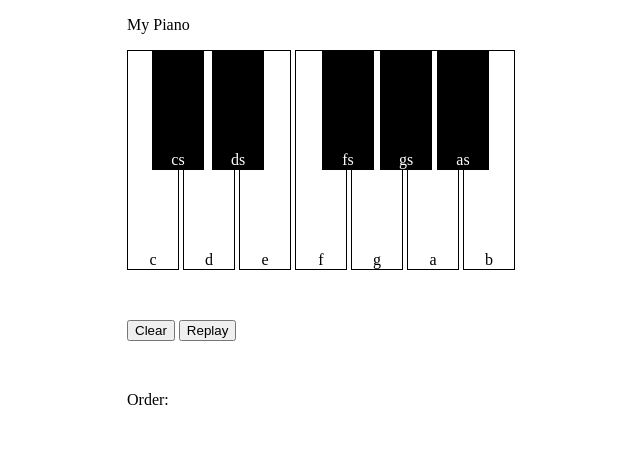
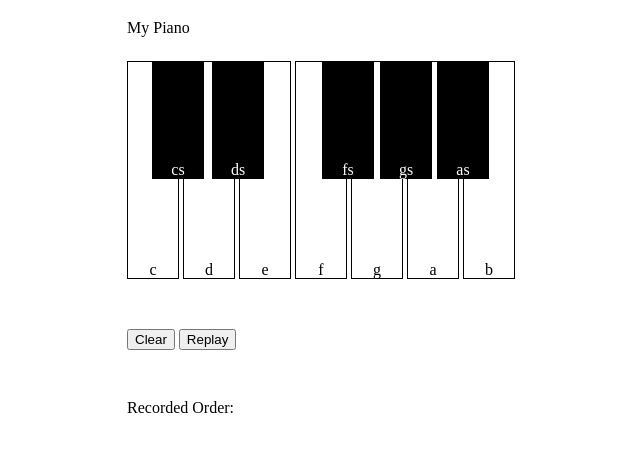
Before and after one commit to whuey79/piano, a plain HTML site: page index.html in a window 1280 px wide. Shown: the whole page, without its empty margins (138-778 px from the left). Drawn offline with nearby package versions, Linux system fonts and the light colour scheme.

Commit message:
add css reset, better html semantics

```diff
--- a/index.html
+++ b/index.html
@@ -1,7 +1,8 @@
 <!DOCTYPE html>
 <html>
-<head>
+<head lang='en'>
   <title>Sample HTML5 Webpage</title>
+  <meta charset="utf-8"/>
   <script src="http://ajax.googleapis.com/ajax/libs/jquery/1.11.1/jquery.min.js"></script>
   <link rel="stylesheet" type="text/css" href="main.css">
 </head>
@@ -10,22 +11,21 @@
 
   <div id="container">
   <p>My Piano</p>
-  <div id="pianokeys">
 
-    <div id="c" class="bigkey">c</div>
-    <div id="cs" class="smallkey">cs</div>
-    <div id="d" class="bigkey">d</div>
-    <div id="ds" class="smallkey">ds</div>
-    <div id="e" class="bigkey">e</div>
-    <div id="f" class="bigkey">f</div>
-    <div id="fs" class="smallkey">fs</div>
-    <div id="g" class="bigkey">g</div>
-    <div id="gs" class="smallkey">gs</div>
-    <div id="a" class="bigkey">a</div>
-    <div id="as" class="smallkey">as</div>
-    <div id="b" class="bigkey">b</div>
-
-  </div>
+  <ul id="pianokeys">
+    <li id="c" class="bigkey">c</li>
+    <li id="cs" class="smallkey">cs</li>
+    <li id="d" class="bigkey">d</li>
+    <li id="ds" class="smallkey">ds</li>
+    <li id="e" class="bigkey">e</li>
+    <li id="f" class="bigkey">f</li>
+    <li id="fs" class="smallkey">fs</li>
+    <li id="g" class="bigkey">g</li>
+    <li id="gs" class="smallkey">gs</li>
+    <li id="a" class="bigkey">a</li>
+    <li id="as" class="smallkey">as</li>
+    <li id="b" class="bigkey">b</li>
+  </ul>
   <!-- close piano -->
 
   <div id="second">
@@ -35,7 +35,7 @@
     </div>
   </div>
 
-  <div id="third"><p>Order: </p>
+  <div id="third"><p>Recorded Order: </p>
     <div id="displayOrder"></div>
   </div>
 
--- a/main.css
+++ b/main.css
@@ -1,31 +1,78 @@
+/* css reset */
+
+html, body, div, span, applet, object, iframe,
+h1, h2, h3, h4, h5, h6, p, blockquote, pre,
+a, abbr, acronym, address, big, cite, code,
+del, dfn, em, img, ins, kbd, q, s, samp,
+small, strike, strong, sub, sup, tt, var,
+b, u, i, center,
+dl, dt, dd, ol, ul, li,
+fieldset, form, label, legend,
+table, caption, tbody, tfoot, thead, tr, th, td,
+article, aside, canvas, details, embed,
+figure, figcaption, footer, header, hgroup,
+menu, nav, output, ruby, section, summary,
+time, mark, audio, video {
+	margin: 0;
+	padding: 0;
+	border: 0;
+	font-size: 100%;
+	font: inherit;
+	vertical-align: baseline;
+}
+/* HTML5 display-role reset for older browsers */
+article, aside, details, figcaption, figure,
+footer, header, hgroup, menu, nav, section {
+	display: block;
+}
+body {
+	line-height: 1;
+}
+ol, ul {
+	list-style: none;
+}
+blockquote, q {
+	quotes: none;
+}
+blockquote:before, blockquote:after,
+q:before, q:after {
+	content: '';
+	content: none;
+}
+table {
+	border-collapse: collapse;
+	border-spacing: 0;
+}
+
+/* end css reset */
+
 #container {
   width:750px;
-  margin: 0px auto;
+  margin: 20px auto;
   position:relative;
 }
 
-#painokeys {
-
-
+ul {
+  margin-top:25px;
 }
 
+li {
+  display:inline-block;
+  list-style-type: none;
+  text-align:center;
+  border:1px solid black;
+}
 
 .bigkey   {
   width:50px;
-  border:1px solid black;
-  display:inline-block;
-  text-align:center;
   padding-top:200px;
 }
 
 .smallkey  {
   width:50px;
-  border:1px solid black;
-  display:inline-block;
   margin-bottom:99px;
   background-color:black;
   color:#ffffff;
-  text-align:center;
   padding-top:100px;
   position: absolute;
   z-index:1;
@@ -55,10 +102,6 @@
   background-color:yellow;
 }
 
-#second {
+#second, #third {
   margin-top:50px;
 }
-
-#third {
-  margin-top:50px;
-}
--- a/piano.js
+++ b/piano.js
@@ -24,7 +24,7 @@ var Piano = (function(){
     s.replayButton.on('click',function(){
       replayOrder();
     })
-    s.pianoKeys.on('click','div',function(){
+    s.pianoKeys.on('click','li',function(){
       keyOnOff(this.id);
       addKey(this.id);
     })
```
